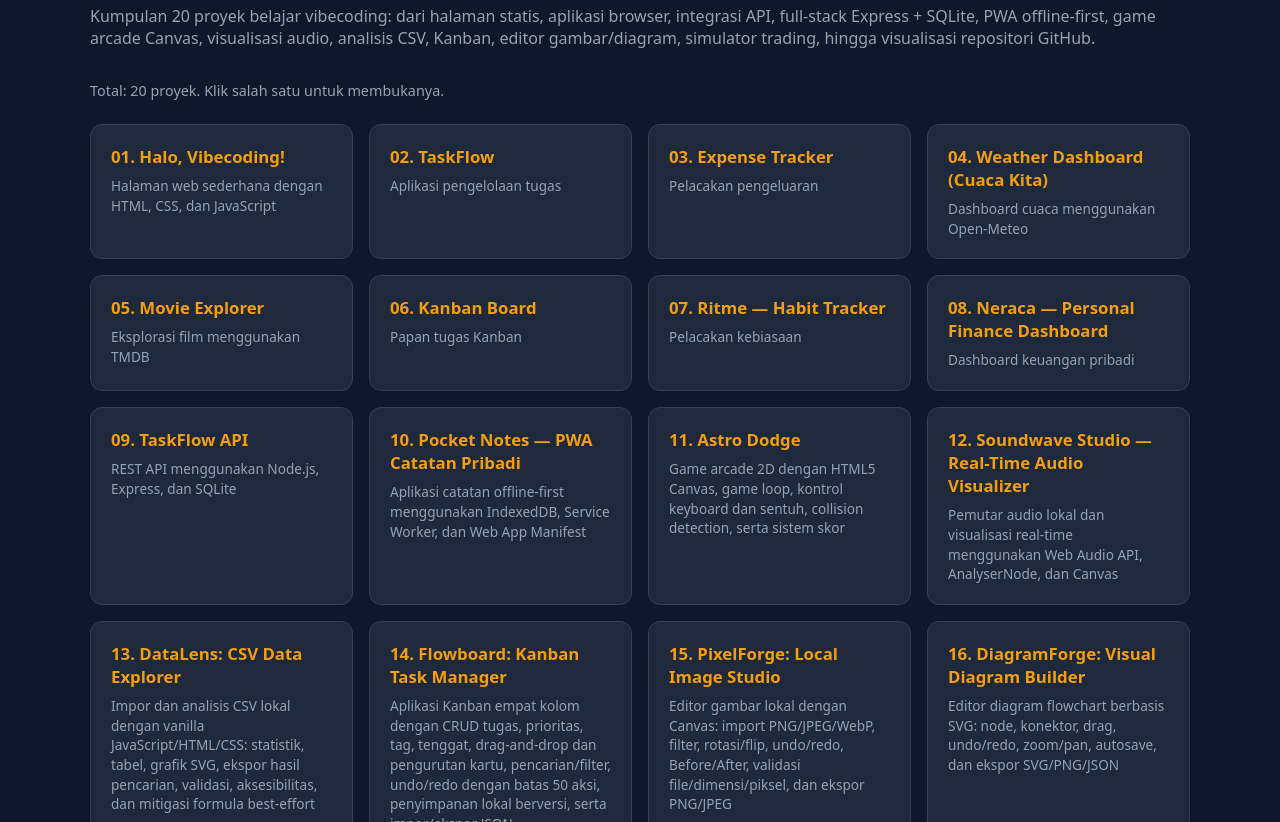
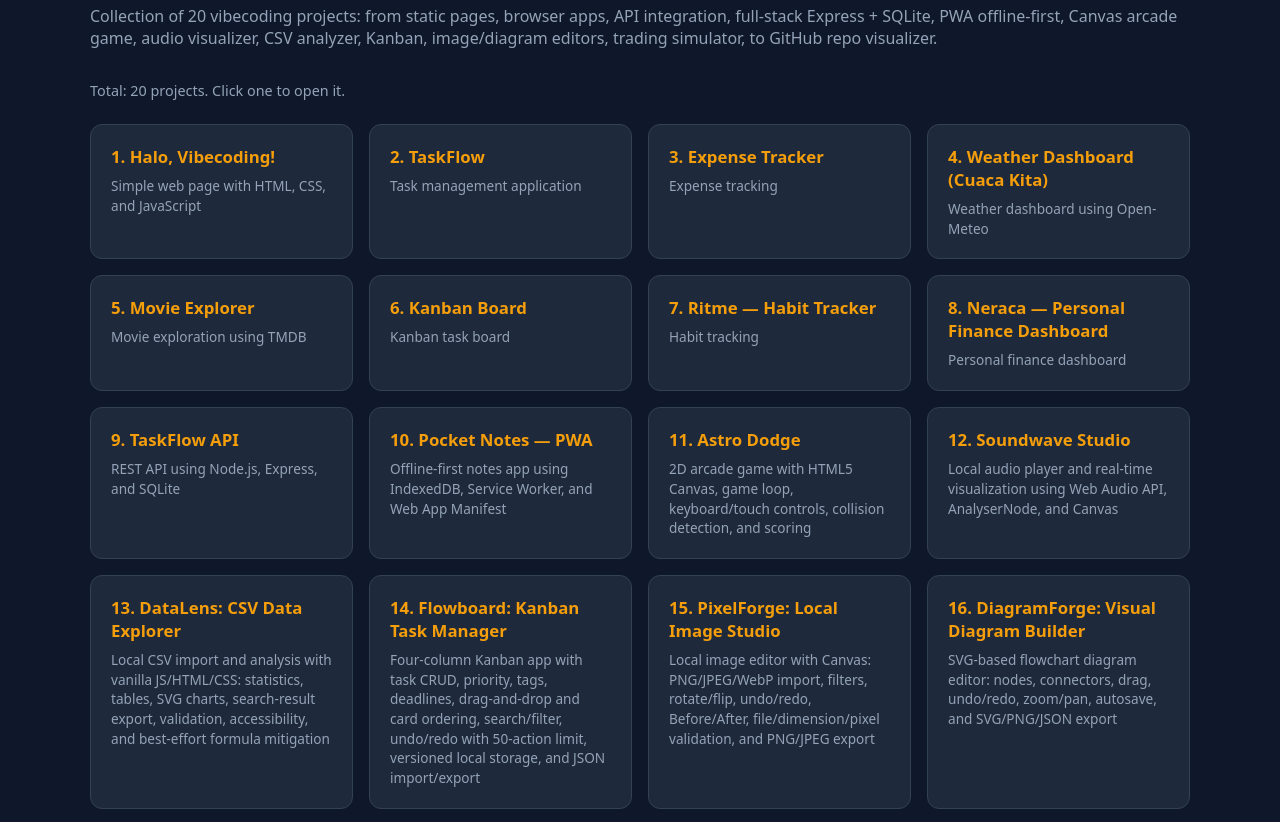
Before and after one commit to Hugoagfarizky/showcase, a plain HTML site: page first-dev-projects/index.html in a window 1280 px wide. Shown: the part 124-946 px from the top of the page. Drawn offline with Linux system fonts and the light colour scheme.

Commit message:
Translate showcase and project descriptions to English

```diff
--- a/first-dev-projects/index.html
+++ b/first-dev-projects/index.html
@@ -1,9 +1,9 @@
 <!DOCTYPE html>
-<html lang="id">
+<html lang="en">
 <head>
   <meta charset="UTF-8" />
   <meta name="viewport" content="width=device-width, initial-scale=1.0" />
-  <title>First Dev Projects (20 proyek)</title>
+  <title>First Dev Projects (20 projects)</title>
   <style>
     :root { --bg:#0f172a; --card:#1e293b; --text:#e2e8f0; --muted:#94a3b8; --accent:#f59e0b; }
     * { box-sizing: border-box; }
@@ -25,88 +25,88 @@
   <div class="wrap">
     <a class="back" href="../">← Showcase</a>
     <h1>First Dev Projects</h1>
-    <p class="sub">Kumpulan 20 proyek belajar vibecoding: dari halaman statis, aplikasi browser, integrasi API, full-stack Express + SQLite, PWA offline-first, game arcade Canvas, visualisasi audio, analisis CSV, Kanban, editor gambar/diagram, simulator trading, hingga visualisasi repositori GitHub.</p>
-    <p class="count">Total: 20 proyek. Klik salah satu untuk membukanya.</p>
+    <p class="sub">Collection of 20 vibecoding projects: from static pages, browser apps, API integration, full-stack Express + SQLite, PWA offline-first, Canvas arcade game, audio visualizer, CSV analyzer, Kanban, image/diagram editors, trading simulator, to GitHub repo visualizer.</p>
+    <p class="count">Total: 20 projects. Click one to open it.</p>
     <div class="grid">
       <a class="card" href="./proyek-01-halo/">
-        <h2>01. Halo, Vibecoding!</h2>
-        <p>Halaman web sederhana dengan HTML, CSS, dan JavaScript</p>
+        <h2>1. Halo, Vibecoding!</h2>
+        <p>Simple web page with HTML, CSS, and JavaScript</p>
       </a>
       <a class="card" href="./proyek-02-taskflow/">
-        <h2>02. TaskFlow</h2>
-        <p>Aplikasi pengelolaan tugas</p>
+        <h2>2. TaskFlow</h2>
+        <p>Task management application</p>
       </a>
       <a class="card" href="./proyek-03-expense-tracker/">
-        <h2>03. Expense Tracker</h2>
-        <p>Pelacakan pengeluaran</p>
+        <h2>3. Expense Tracker</h2>
+        <p>Expense tracking</p>
       </a>
       <a class="card" href="./proyek-04-weather-dashboard/">
-        <h2>04. Weather Dashboard (Cuaca Kita)</h2>
-        <p>Dashboard cuaca menggunakan Open-Meteo</p>
+        <h2>4. Weather Dashboard (Cuaca Kita)</h2>
+        <p>Weather dashboard using Open-Meteo</p>
       </a>
       <a class="card" href="./proyek-05-movie-explorer/">
-        <h2>05. Movie Explorer</h2>
-        <p>Eksplorasi film menggunakan TMDB</p>
+        <h2>5. Movie Explorer</h2>
+        <p>Movie exploration using TMDB</p>
       </a>
       <a class="card" href="./proyek-06-kanban-board/">
-        <h2>06. Kanban Board</h2>
-        <p>Papan tugas Kanban</p>
+        <h2>6. Kanban Board</h2>
+        <p>Kanban task board</p>
       </a>
       <a class="card" href="./proyek-07-habit-tracker/">
-        <h2>07. Ritme — Habit Tracker</h2>
-        <p>Pelacakan kebiasaan</p>
+        <h2>7. Ritme — Habit Tracker</h2>
+        <p>Habit tracking</p>
       </a>
       <a class="card" href="./proyek-08-personal-finance/">
-        <h2>08. Neraca — Personal Finance Dashboard</h2>
-        <p>Dashboard keuangan pribadi</p>
+        <h2>8. Neraca — Personal Finance Dashboard</h2>
+        <p>Personal finance dashboard</p>
       </a>
       <a class="card" href="./proyek-09-taskflow-api/">
-        <h2>09. TaskFlow API</h2>
-        <p>REST API menggunakan Node.js, Express, dan SQLite</p>
+        <h2>9. TaskFlow API</h2>
+        <p>REST API using Node.js, Express, and SQLite</p>
       </a>
       <a class="card" href="./proyek-10-pocket-notes/">
-        <h2>10. Pocket Notes — PWA Catatan Pribadi</h2>
-        <p>Aplikasi catatan offline-first menggunakan IndexedDB, Service Worker, dan Web App Manifest</p>
+        <h2>10. Pocket Notes — PWA</h2>
+        <p>Offline-first notes app using IndexedDB, Service Worker, and Web App Manifest</p>
       </a>
       <a class="card" href="./proyek-11-astro-dodge/">
         <h2>11. Astro Dodge</h2>
-        <p>Game arcade 2D dengan HTML5 Canvas, game loop, kontrol keyboard dan sentuh, collision detection, serta sistem skor</p>
+        <p>2D arcade game with HTML5 Canvas, game loop, keyboard/touch controls, collision detection, and scoring</p>
       </a>
       <a class="card" href="./proyek-12-soundwave-studio/">
-        <h2>12. Soundwave Studio — Real-Time Audio Visualizer</h2>
-        <p>Pemutar audio lokal dan visualisasi real-time menggunakan Web Audio API, AnalyserNode, dan Canvas</p>
+        <h2>12. Soundwave Studio</h2>
+        <p>Local audio player and real-time visualization using Web Audio API, AnalyserNode, and Canvas</p>
       </a>
       <a class="card" href="./proyek-13-datalens-csv-analyzer/">
         <h2>13. DataLens: CSV Data Explorer</h2>
-        <p>Impor dan analisis CSV lokal dengan vanilla JavaScript/HTML/CSS: statistik, tabel, grafik SVG, ekspor hasil pencarian, validasi, aksesibilitas, dan mitigasi formula best-effort</p>
+        <p>Local CSV import and analysis with vanilla JS/HTML/CSS: statistics, tables, SVG charts, search-result export, validation, accessibility, and best-effort formula mitigation</p>
       </a>
       <a class="card" href="./proyek-14-flowboard-kanban/">
         <h2>14. Flowboard: Kanban Task Manager</h2>
-        <p>Aplikasi Kanban empat kolom dengan CRUD tugas, prioritas, tag, tenggat, drag-and-drop dan pengurutan kartu, pencarian/filter, undo/redo dengan batas 50 aksi, penyimpanan lokal berversi, serta impor/ekspor JSON</p>
+        <p>Four-column Kanban app with task CRUD, priority, tags, deadlines, drag-and-drop and card ordering, search/filter, undo/redo with 50-action limit, versioned local storage, and JSON import/export</p>
       </a>
       <a class="card" href="./proyek-15-pixelforge-image-studio/">
         <h2>15. PixelForge: Local Image Studio</h2>
-        <p>Editor gambar lokal dengan Canvas: import PNG/JPEG/WebP, filter, rotasi/flip, undo/redo, Before/After, validasi file/dimensi/piksel, dan ekspor PNG/JPEG</p>
+        <p>Local image editor with Canvas: PNG/JPEG/WebP import, filters, rotate/flip, undo/redo, Before/After, file/dimension/pixel validation, and PNG/JPEG export</p>
       </a>
       <a class="card" href="./proyek-16-diagramforge-visual-diagram-builder/">
         <h2>16. DiagramForge: Visual Diagram Builder</h2>
-        <p>Editor diagram flowchart berbasis SVG: node, konektor, drag, undo/redo, zoom/pan, autosave, dan ekspor SVG/PNG/JSON</p>
+        <p>SVG-based flowchart diagram editor: nodes, connectors, drag, undo/redo, zoom/pan, autosave, and SVG/PNG/JSON export</p>
       </a>
       <a class="card" href="./proyek-17-tradelab-stock-trading-simulator/">
         <h2>17. TradeLab: Stock Trading Simulator</h2>
-        <p>Dashboard simulasi trading saham berbasis browser: data harga sintetis deterministik, pencarian dan filter sektor, detail saham, grafik 30 hari, beli/jual, portofolio, riwayat transaksi, watchlist, dan autosave</p>
+        <p>Browser-based stock trading simulator: deterministic synthetic price data, sector search/filter, stock detail, 30-day chart, buy/sell, portfolio, transaction history, watchlist, and autosave</p>
       </a>
       <a class="card" href="./proyek-18-devpanel-api-workbench/">
         <h2>18. DevPanel API Workbench</h2>
-        <p>Alat developer browser untuk membangun dan memvalidasi request HTTP: validasi method/URL/timeout/query/header/body, HTTP client Fetch, history, collections, import/export JSON, dan UI dark workspace</p>
+        <p>Browser developer tool to build and validate HTTP requests: method/URL/timeout/query/header/body validation, Fetch HTTP client, history, collections, JSON import/export, and dark workspace UI</p>
       </a>
       <a class="card" href="./proyek-19-loglens-log-file-analyzer/">
         <h2>19. LogLens: Local Log File Analyzer</h2>
-        <p>Pembaca dan analyzer log lokal: streaming, pencarian, filter level/waktu, statistik, pagination, ekspor `.log`, serta hardening Unicode, ekspor, timestamp, dan UX</p>
+        <p>Local log reader and analyzer: streaming, search, level/time filters, statistics, pagination, .log export, plus Unicode/export/timestamp/UX hardening</p>
       </a>
       <a class="card" href="./proyek-20-gitscope-git-repository-visualizer/">
         <h2>20. GitScope: Git Repository Visualizer</h2>
-        <p>Aplikasi visualisasi repositori GitHub publik berbasis HTML, CSS, JavaScript ES Modules, dan GitHub REST API: metadata, branch, commit history, commit graph, branch comparison, dan diff</p>
+        <p>Public GitHub repository visualizer built with HTML, CSS, JavaScript ES Modules, and GitHub REST API: metadata, branches, commit history, commit graph, branch comparison, and diff</p>
       </a>
     </div>
   </div>
```
Also changed, not shown: index.html (+8 -8 lines).
